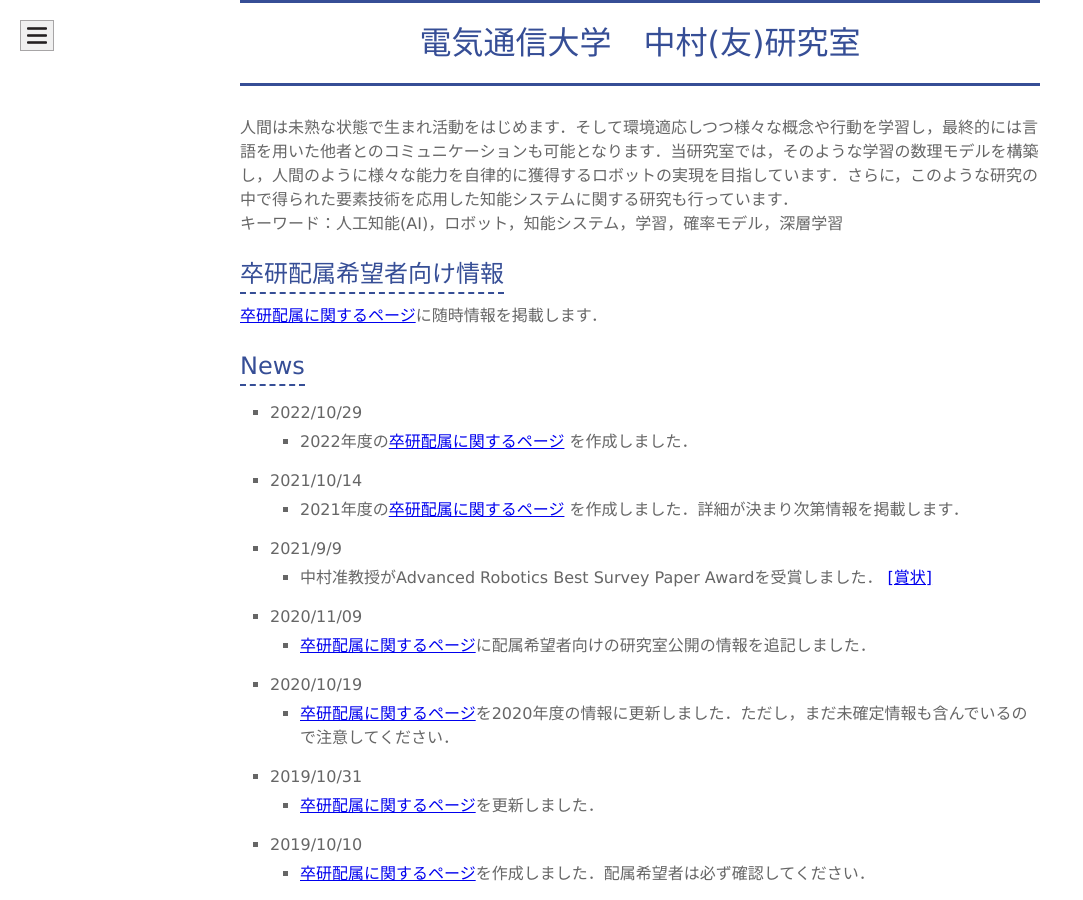
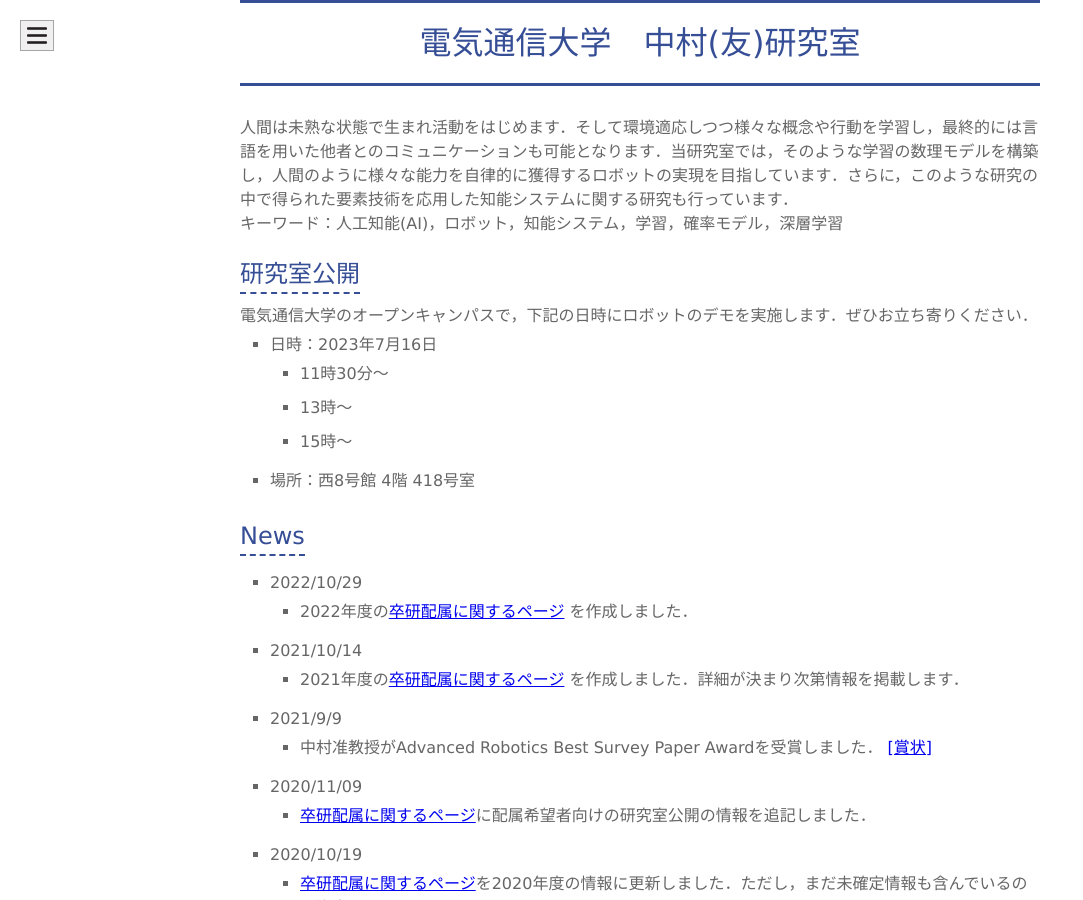
Before and after one commit to naka-lab/naka-lab.github.io, a Jekyll site: the page built from index.md, in a window 1280 px wide and 900 px high, scrolled down 529 px. Shown: the whole window, without its empty margins (0-1083 px from the left). Built offline with Jekyll 4.4.1, drawn with Linux system fonts in a browser that asks for light colours; our own code applies the rules of GitHub Pages for plain Markdown files.

Commit message:
Update index.md

```diff
--- a/index.md
+++ b/index.md
@@ -7,8 +7,14 @@ layout: default
 
 キーワード：人工知能(AI)，ロボット，知能システム，学習，確率モデル，深層学習
 
-## 卒研配属希望者向け情報
-[卒研配属に関するページ](//hp.naka-lab.org/subpages/haizoku.html)に随時情報を掲載します．
+## 研究室公開
+電気通信大学のオープンキャンパスで，下記の日時にロボットのデモを実施します．ぜひお立ち寄りください．
+
+- 日時：2023年7月16日
+  - 11時30分〜
+  - 13時〜
+  - 15時〜
+- 場所：西8号館 4階 418号室
 
 ## News
 * 2022/10/29
```
